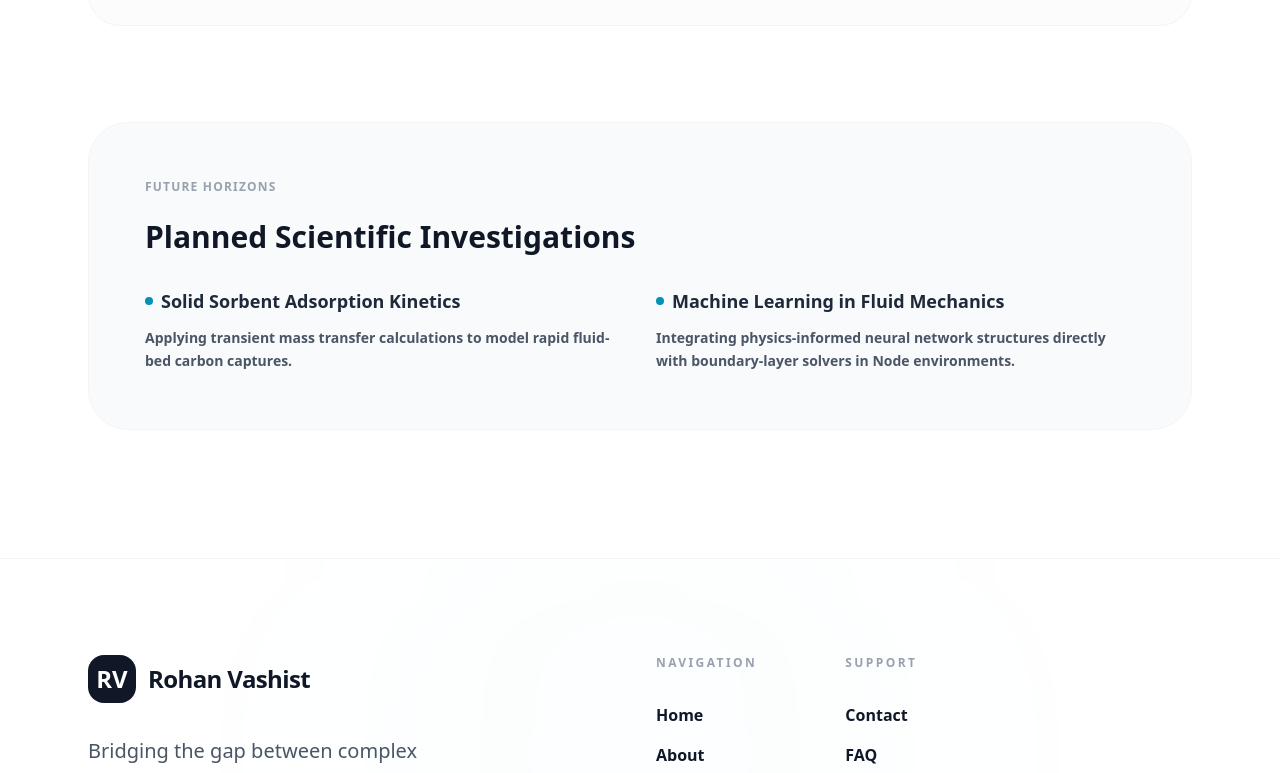
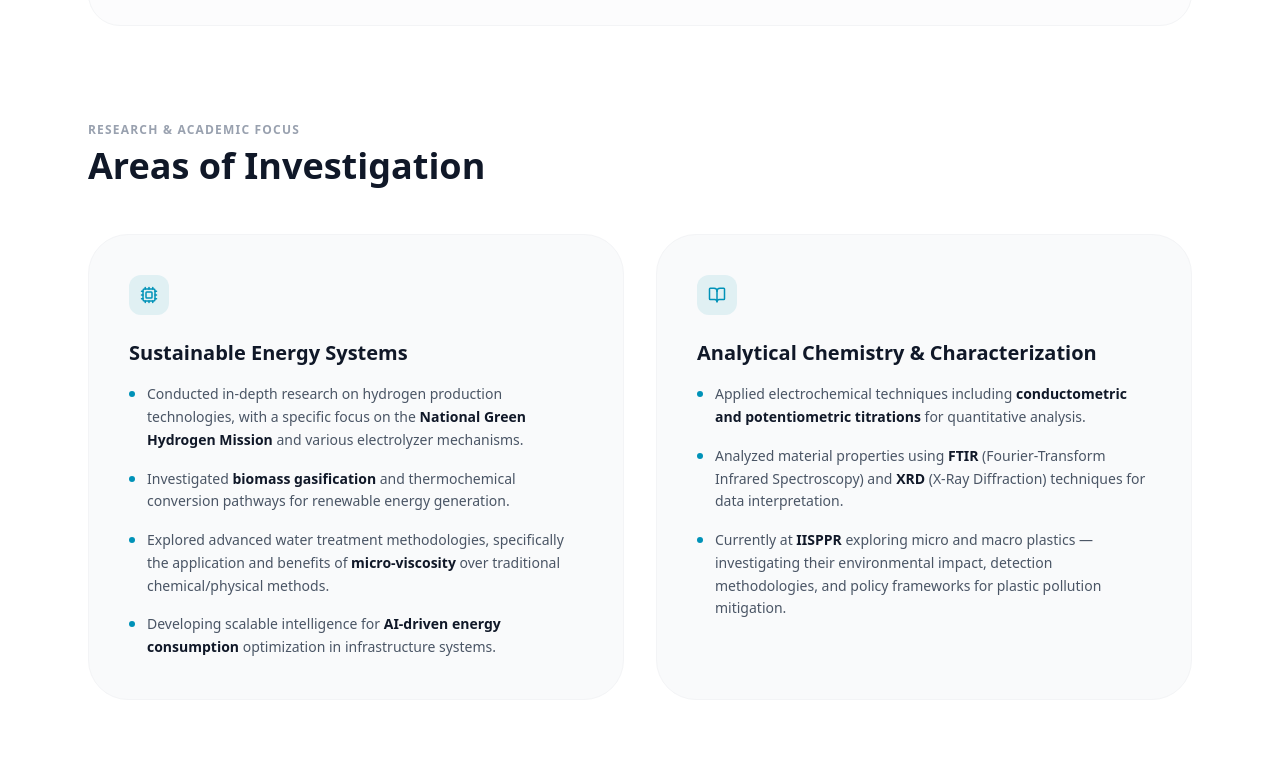
Before and after one commit to ROHANVASHIST/ROHAN-VASHIST_PORTFOLIO, a React (Vite) app: page /research in a window 1280 px wide. Shown: the part 1460-2233 px from the top of the page. Built offline with nearby package versions, Linux system fonts and the light colour scheme; no server answers.

Commit message:
fix: stale useMemo deps on Projects page, add Research & Academic Focus section, theme init for Entry/AdminLogin, server data priority fix

```diff
--- a/server.ts
+++ b/server.ts
@@ -243,26 +243,28 @@ async function startServer() {
     fs.writeFileSync(filePath, JSON.stringify(payload, null, 2), "utf-8");
   };
 
-  // Data API Routes — Supabase Storage when configured, local JSON fallback
+  // Data API Routes — local JSON first, then Supabase Storage as fallback
   app.get("/api/data/:type", async (req, res) => {
     const { type } = req.params;
+
+    // Prefer local file so edits to src/data/*.json are always reflected
+    try {
+      const data = readLocalData(type);
+      if (data) return res.json(data);
+    } catch (e) {
+      console.warn(`Local read failed for ${type}, trying Supabase:`, e);
+    }
 
     if (isSupabaseStorageConfigured) {
       try {
         const data = await fetchDataFromStorage(type);
         return res.json(data);
       } catch (storageError) {
-        console.warn(`Supabase read failed for ${type}, falling back to local file:`, storageError);
+        console.warn(`Supabase read failed for ${type}:`, storageError);
       }
     }
 
-    try {
-      const data = readLocalData(type);
-      if (data) return res.json(data);
-      return res.status(404).json({ error: "File not found" });
-    } catch (e) {
-      return res.status(500).json({ error: "Failed to parse data" });
-    }
+    return res.status(404).json({ error: "File not found" });
   });
 
   app.post("/api/data/:type", async (req, res) => {
@@ -277,10 +279,13 @@ async function startServer() {
     const token = authHeader!.slice(7);
 
     try {
+      // Always save to local file so the GET endpoint (local-first) returns fresh data
+      writeLocalData(type, req.body);
+      // Also sync to Supabase if configured
       if (isSupabaseStorageConfigured) {
-        await saveDataToStorage(type, req.body, token);
-      } else {
-        writeLocalData(type, req.body);
+        await saveDataToStorage(type, req.body, token).catch(e => {
+          console.warn(`Supabase save failed for ${type}:`, e);
+        });
       }
       res.json({ success: true });
     } catch (e) {
--- a/src/App.tsx
+++ b/src/App.tsx
@@ -87,9 +87,23 @@ function Layout({ children }: { children: React.ReactNode }) {
   );
 }
 
+// Initialize theme before first paint
+function ThemeInitializer() {
+  useEffect(() => {
+    const saved = localStorage.getItem('theme');
+    if (saved === 'dark' || (!saved && window.matchMedia('(prefers-color-scheme: dark)').matches)) {
+      document.documentElement.classList.add('dark');
+    } else {
+      document.documentElement.classList.remove('dark');
+    }
+  }, []);
+  return null;
+}
+
 export default function App() {
   return (
     <AdminProvider>
+      <ThemeInitializer />
       <Router>
         <ScrollToTop />
         <AdminEditBar />
--- a/src/lib/useData.ts
+++ b/src/lib/useData.ts
@@ -25,13 +25,19 @@ export function useData<T>(type: string, initialBundledData: T): T {
   return data;
 }
 
-export function useDataWithLoading<T>(type: string, initialBundledData: T): { data: T; loading: boolean } {
-  const [data, setData] = useState<T>(dataCache[type] || initialBundledData);
+export function useDataWithLoading<T>(type: string, fallbackData: T): { data: T; loading: boolean } {
+  const [data, setData] = useState<T>(dataCache[type] ?? fallbackData);
   const [loading, setLoading] = useState(!dataCache[type]);
 
   useEffect(() => {
     let active = true;
-    if (!dataCache[type]) {
+
+    if (dataCache[type]) {
+      setData(dataCache[type]);
+      setLoading(false);
+      return;
+    }
+
     setLoading(true);
     fetch(`/api/data/${type}`)
       .then(res => res.json())
@@ -44,15 +50,12 @@ export function useDataWithLoading<T>(type: string, initialBundledData: T): { da
       .catch(err => console.error('Failed to fetch data', err))
       .finally(() => {
         if (active) {
-            // Artificial delay to exhibit smooth skeleton fade animation details beautifully
           setTimeout(() => {
             if (active) setLoading(false);
           }, 600);
         }
       });
-    } else {
-      setLoading(false);
-    }
+
     return () => { active = false; };
   }, [type]);
 
--- a/src/pages/AdminLogin.tsx
+++ b/src/pages/AdminLogin.tsx
@@ -88,7 +88,7 @@ export default function AdminLogin() {
   }
 
   return (
-    <main className="max-w-lg mx-auto py-24 px-6 font-sans">
+    <main className="min-h-screen max-w-lg mx-auto py-24 px-6 font-sans bg-gray-50 dark:bg-gray-950">
       <div className="bg-white dark:bg-gray-901 border border-gray-100 dark:border-white/5 rounded-3xl p-8 shadow-xl">
         <h1 className="text-3xl font-black mb-2 text-gray-900 dark:text-white">Admin Access Portal</h1>
         <p className="text-sm text-gray-500 dark:text-gray-400 mb-8 border-b dark:border-gray-800 pb-4">
--- a/src/pages/Projects.tsx
+++ b/src/pages/Projects.tsx
@@ -18,7 +18,7 @@ export default function Projects() {
       project.technologies.forEach(tech => techs.add(tech));
     });
     return Array.from(techs).sort();
-  }, []);
+  }, [projectsData]);
 
   const filteredProjects = useMemo(() => {
     return projectsData.projects.filter(project => {
@@ -27,7 +27,7 @@ export default function Projects() {
                            project.description.toLowerCase().includes(searchQuery.toLowerCase());
       return matchesTech && matchesSearch;
     });
-  }, [selectedTech, searchQuery]);
+  }, [selectedTech, searchQuery, projectsData]);
 
   const getStatusColor = (status: string) => {
     switch(status) {
--- a/src/pages/Research.tsx
+++ b/src/pages/Research.tsx
@@ -59,6 +59,60 @@ export default function Research() {
       {/* Embedded High-Fidelity Research Hub Component */}
       <ResearchHub />
 
+      {/* Research & Academic Focus */}
+      <section className="mt-24">
+        <h3 className="text-xs font-black text-gray-400 dark:text-gray-500 uppercase tracking-widest mb-2">Research & Academic Focus</h3>
+        <h4 className="text-3xl md:text-4xl font-black text-gray-900 dark:text-white mb-12">Areas of Investigation</h4>
+
+        <div className="grid md:grid-cols-2 gap-8">
+          <div className="bg-gray-50 dark:bg-gray-900 rounded-[2.5rem] border border-gray-100 dark:border-white/5 p-10">
+            <div className="w-10 h-10 bg-cyan-600/10 dark:bg-cyan-500/10 text-cyan-600 dark:text-cyan-400 rounded-xl flex items-center justify-center mb-6">
+              <Cpu size={18} />
+            </div>
+            <h5 className="text-xl font-black text-gray-900 dark:text-white mb-4">Sustainable Energy Systems</h5>
+            <ul className="space-y-4">
+              <li className="flex items-start gap-3 text-sm text-gray-600 dark:text-gray-400 leading-relaxed">
+                <span className="w-1.5 h-1.5 rounded-full bg-cyan-600 mt-2 shrink-0" />
+                <span>Conducted in-depth research on hydrogen production technologies, with a specific focus on the <strong className="text-gray-900 dark:text-white font-bold">National Green Hydrogen Mission</strong> and various electrolyzer mechanisms.</span>
+              </li>
+              <li className="flex items-start gap-3 text-sm text-gray-600 dark:text-gray-400 leading-relaxed">
+                <span className="w-1.5 h-1.5 rounded-full bg-cyan-600 mt-2 shrink-0" />
+                <span>Investigated <strong className="text-gray-900 dark:text-white font-bold">biomass gasification</strong> and thermochemical conversion pathways for renewable energy generation.</span>
+              </li>
+              <li className="flex items-start gap-3 text-sm text-gray-600 dark:text-gray-400 leading-relaxed">
+                <span className="w-1.5 h-1.5 rounded-full bg-cyan-600 mt-2 shrink-0" />
+                <span>Explored advanced water treatment methodologies, specifically the application and benefits of <strong className="text-gray-900 dark:text-white font-bold">micro-viscosity</strong> over traditional chemical/physical methods.</span>
+              </li>
+              <li className="flex items-start gap-3 text-sm text-gray-600 dark:text-gray-400 leading-relaxed">
+                <span className="w-1.5 h-1.5 rounded-full bg-cyan-600 mt-2 shrink-0" />
+                <span>Developing scalable intelligence for <strong className="text-gray-900 dark:text-white font-bold">AI-driven energy consumption</strong> optimization in infrastructure systems.</span>
+              </li>
+            </ul>
+          </div>
+
+          <div className="bg-gray-50 dark:bg-gray-900 rounded-[2.5rem] border border-gray-100 dark:border-white/5 p-10">
+            <div className="w-10 h-10 bg-cyan-600/10 dark:bg-cyan-500/10 text-cyan-600 dark:text-cyan-400 rounded-xl flex items-center justify-center mb-6">
+              <BookOpen size={18} />
+            </div>
+            <h5 className="text-xl font-black text-gray-900 dark:text-white mb-4">Analytical Chemistry & Characterization</h5>
+            <ul className="space-y-4">
+              <li className="flex items-start gap-3 text-sm text-gray-600 dark:text-gray-400 leading-relaxed">
+                <span className="w-1.5 h-1.5 rounded-full bg-cyan-600 mt-2 shrink-0" />
+                <span>Applied electrochemical techniques including <strong className="text-gray-900 dark:text-white font-bold">conductometric and potentiometric titrations</strong> for quantitative analysis.</span>
+              </li>
+              <li className="flex items-start gap-3 text-sm text-gray-600 dark:text-gray-400 leading-relaxed">
+                <span className="w-1.5 h-1.5 rounded-full bg-cyan-600 mt-2 shrink-0" />
+                <span>Analyzed material properties using <strong className="text-gray-900 dark:text-white font-bold">FTIR</strong> (Fourier-Transform Infrared Spectroscopy) and <strong className="text-gray-900 dark:text-white font-bold">XRD</strong> (X-Ray Diffraction) techniques for data interpretation.</span>
+              </li>
+              <li className="flex items-start gap-3 text-sm text-gray-600 dark:text-gray-400 leading-relaxed">
+                <span className="w-1.5 h-1.5 rounded-full bg-cyan-600 mt-2 shrink-0" />
+                <span>Currently at <strong className="text-gray-900 dark:text-white font-bold">IISPPR</strong> exploring micro and macro plastics — investigating their environmental impact, detection methodologies, and policy frameworks for plastic pollution mitigation.</span>
+              </li>
+            </ul>
+          </div>
+        </div>
+      </section>
+
       {/* Future Research Interests Panel */}
       <section className="bg-gray-50 dark:bg-gray-900 rounded-[2.5rem] border border-gray-100 dark:border-white/5 p-10 md:p-14 mt-24">
         <h3 className="text-xs font-black text-gray-400 dark:text-gray-500 uppercase tracking-widest mb-6">Future Horizons</h3>
```
Lines whose indentation alone changed are shown as unchanged.
